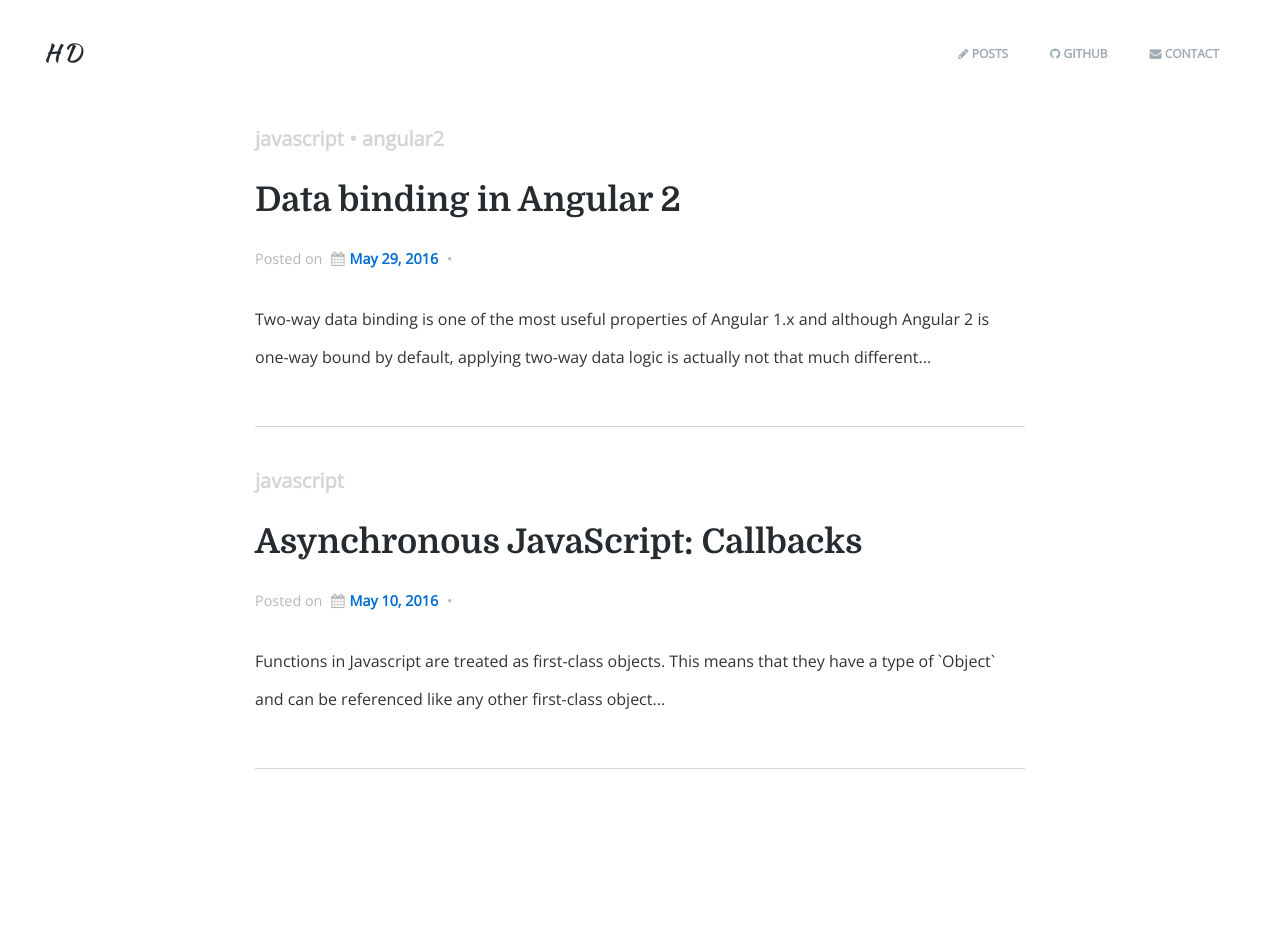
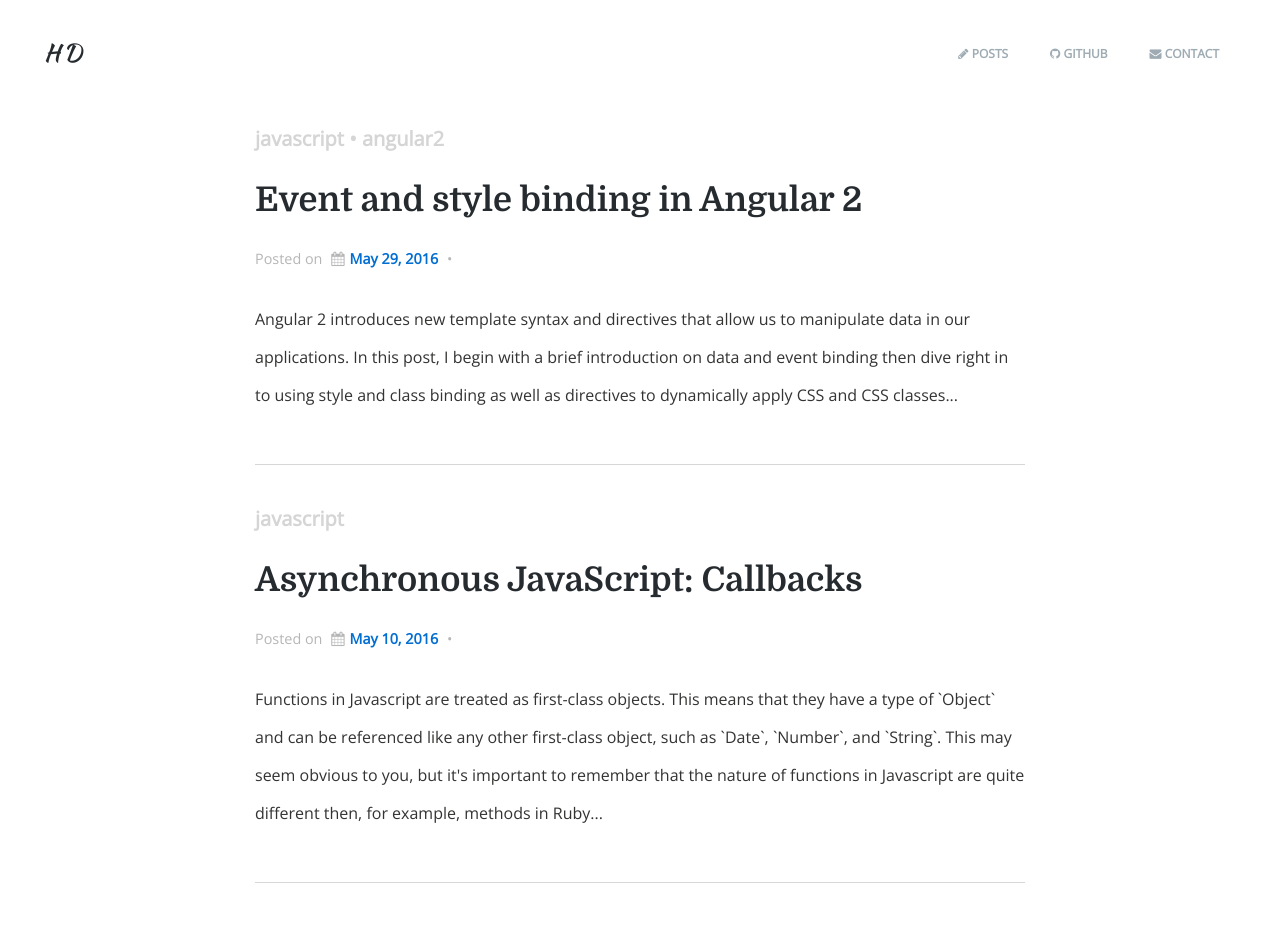
Before and after one commit to housseindjirdeh/hdjirdeh.github.io, a Jekyll site: the page built from posts.html, in a window 1280 px wide. Built offline with Jekyll 4.4.1, drawn with Linux system fonts in a browser that asks for light colours; nearby versions of some CDN libraries; comment, search, counter and statistics services are not loaded; before the commit the page ends 900 px from its top, so only the background shows below that.

Commit message:
Completed post 2

```diff
--- a/_posts/2016-05-10-asynchronous-javascript-callbacks.markdown
+++ b/_posts/2016-05-10-asynchronous-javascript-callbacks.markdown
@@ -3,7 +3,7 @@ layout: post
 title:  "Asynchronous JavaScript: Callbacks"
 date:   2016-05-10 18:36:55 -0400
 categories: javascript
-preview: Functions in Javascript are treated as first-class objects. This means that they have a type of `Object` and can be referenced like any other first-class object...
+preview: Functions in Javascript are treated as first-class objects. This means that they have a type of `Object` and can be referenced like any other first-class object, such as `Date`, `Number`, and `String`. This may seem obvious to you, but it's important to remember that the nature of functions in Javascript are quite different then, for example, methods in Ruby...
 tags:
 - javascript
 comments: true
--- a/_posts/2016-05-29-data-binding-in-angular2.markdown
+++ /dev/null
@@ -1,196 +0,0 @@
----
-layout: post
-title:  "Data binding in Angular 2"
-date:   2016-05-29 7:13:00 -0400
-categories: javascript, angular2
-preview: Two-way data binding is one of the most useful properties of Angular 1.x and although Angular 2 is one-way bound by default, applying two-way data logic is actually not that much different...
-tags:
-- javascript
-- angular2
-comments: true
-type: post
----
-
-In Angular, data binding describes the **synchronization between model and view**. This is
-
-Property Binding
-------------------
-
-Two-way Data Binding
-------------------
-Two-way data binding explains how the view updates when the model changes **and vice-versa**. This happens immediately which means that the model and view are always in-sync. In other words, you can think of the view as an instant projection of the model.
-
-![two way]({{ site.url }}/public/two_way_data_binding.png "Two Way Data Binding"){: .article-image-with-source }
-
-{:two way: .image-source}
-[Source: AngularJS Developer Guide - Data Binding](https://docs.angularjs.org/guide/databinding)
-{: two way}
-
-Lets look at a simple example of how this works.
-
-<pre>
-<code class="language-markup">
-{% raw %}<h1>{{firstname}}</h1>{% endraw %}
-Name: <input type="text" [(ngModel)]="firstname">
-</code>
-</pre>
-
-<pre>
-<code class="language-typescript">
-export class MyApp {
-  firstname: string = 'Jimmy';
-}
-</code>
-</pre>
-
-<iframe src="https://embed.plnkr.co/HpQHJ6ljGFrHy8abCPuh/"></iframe>
-
-We can see that the HTML is similar to what you would see in Angular 1.x. However, the two way binding syntax, `[(ngModel)]`, is slightly different.
-
-Just as you would expect, changing the input value changes the interpolation automatically which is evidence that the value is flowing to the model and vice-versa.
-
-Event Binding
-------------------
-Now let's add a click event to make things a little more exciting.
-
-<pre>
-<code class="language-markup">
-{% raw %}<h1>{{firstname}}</h1>{% endraw %}
-Name: <input type="text" [(ngModel)]="firstname">
-<button (click)="changeName()">Change Name</button>
-</code>
-</pre>
-
-<pre>
-<code class="language-typescript">
-export class MyApp {
-  firstname: string = 'Jimmy';
-
-  changeName() {
-    this.firstname = 'Houssein';
-  }
-}
-</code>
-</pre>
-
-<iframe src="https://embed.plnkr.co/uz7glTDWzw8D2UiyTXPG/"></iframe>
-
-Notice how the **target event** `(click)` is in parentheses. In Angular 1.x, this would have looked like  `ng-click="changeName()"`.
-
-Style Binding
-------------------
-Angular 2 allows us to conditionally add styles to an element with a few different ways, and a style binding is a simple method.
-
-<pre>
-<code class="language-markup">
-{% raw %}<h1 [style.color]="isHoussein() ? 'red': 'black'">{{firstname}}</h1>{% endraw %}
-Name: <input type="text" [(ngModel)]="firstname">
-<button (click)="changeName()">Change Name</button>
-</code>
-</pre>
-
-<pre>
-<code class="language-typescript">
-export class MyApp {
-  firstname: string = 'Jimmy';
-
-  changeName() {
-    this.firstname = 'Houssein';
-  }
-
-  isHoussein() {
-    return this.firstname === 'Houssein';
-  }
-}
-</code>
-</pre>
-
-<iframe src="http://embed.plnkr.co/Z3owwZ7QmBAa52maGwCR/"></iframe>
-
-You can see that the style binding syntax is similar to property binding, where `style` is preceded with the name of a CSS style property: `[style.color]`. Based on the conditional property, the color style property binds to the template expression, `isHoussein()`. Try changing the name to *Houssein* through the input field or by clicking the button.
-
-Now what if we wanted to set multiple inline styles? That's where the directive `ngStyle` comes in where we can have multiple style properties each connected to their own condition through a key:value object.
-
-<pre>
-<code class="language-markup">
-{% raw %}<h1 [ngStyle]="setStyles()">{{firstname}}</h1>{% endraw %}
-Name: <input type="text" [(ngModel)]="firstname">
-<button (click)="changeName()">Change Name</button>
-</code>
-</pre>
-
-<pre>
-<code class="language-typescript">
-export class App {
-  firstname: string = 'Jimmy';
-
-  changeName () {
-    this.firstname = 'Houssein';
-  }
-
-  isHoussein() {
-    return this.firstname === 'Houssein';
-  }
-
-  isDaniel() {
-    return this.firstname === 'Daniel';
-  }
-
-  setStyles() {
-    let styles = {
-      'color':  this.isHoussein() ? 'red' : 'black',
-      'font-size':  this.isDaniel() ? '4em' : '2em',
-    };
-    return styles;
-  }
-}
-</code>
-</pre>
-
-<iframe src="http://embed.plnkr.co/gnp3hK0wPweSCHHUthWF/"></iframe>
-
-Notice how we can have multiple styles each connected their condition through a key:value object.
-
-Class Binding
-------------------
-Similary to style binding, class binding allows you to add or remove classes based on variables or expressions.
-
-Here's an example of adding a conditional-based class.
-
-<pre>
-<code class="language-markup">
-{% raw %}<h1 [class.awesome]="isHoussein()">{{firstname}}</h1>{% endraw %}
-Name: <input type="text" [(ngModel)]="firstname">
-<button (click)="changeName()">Change Name</button>
-</code>
-</pre>
-
-<pre>
-<code class="language-css">
-.awesome {
-  color: red;
-}
-</code>
-</pre>
-
-<pre>
-<code class="language-typescript">
-export class MyApp {
-  firstname: string = 'Jimmy';
-
-  changeName() {
-    this.firstname = 'Houssein';
-  }
-
-  isHoussein() {
-    return this.firstname === 'Houssein';
-  }
-}
-</code>
-</pre>
-
-<iframe src="https://embed.plnkr.co/BEwduasMI8xotkJKRUsN/"></iframe>
-
-As you can see, `[class.awesome]` binds to the specific *awesome* class when the template expression, `isHoussein()`, is truthy. This happens when `firstname` is Houssein. Try changing the name through the input field or by clicking the button.
-
-Now let's see how we can use `ngClass` to add multiple classes at the same time.
--- /dev/null
+++ b/_posts/2016-05-29-event-and-style-binding-in-angular2.markdown
@@ -0,0 +1,244 @@
+---
+layout: post
+title:  "Event and style binding in Angular 2"
+date:   2016-05-29 7:13:00 -0400
+categories: javascript angular2
+preview: Angular 2 introduces new template syntax and directives that allow us to manipulate data in our applications. In this post, I begin with a brief introduction on data and event binding then dive right in to using style and class binding as well as directives to dynamically apply CSS and CSS classes...
+tags:
+- javascript
+- angular2
+comments: true
+type: post
+---
+
+Angular 2 introduces new template syntax and directives that allow us to manipulate data in our applications. In this post, I begin with a brief introduction on data and event binding then dive right in to using style and class binding as well as directives to dynamically apply CSS and CSS classes.
+
+One-way data binding
+------------------
+In Angular, data binding describes the **synchronization between model and view**. To explain this simply, assume we have a simple expression in our template.
+
+{% highlight html %}
+<h1>{% raw %}{{firstname}}{% endraw %}</h1>
+{% endhighlight %}
+
+Whenever the expression `{% raw %}{{firstname}}{% endraw %}` changes, we want the DOM to update. The processes that trigger this instant update of the DOM is known as **data binding** and **one-way** refers to the directional flow of data from model to view.
+
+Two-way data binding
+------------------
+Two-way data binding explains how the view updates when the model changes **and vice-versa**. This happens immediately which means that the model and view are always in-sync. In other words, you can think of the view as an instant projection of the model.
+
+![two way]({{ site.url }}/public/two_way_data_binding.png "Two Way Data Binding"){: .article-image-with-source }
+
+{:two way: .image-source}
+[Source: AngularJS Developer Guide - Data Binding](https://docs.angularjs.org/guide/databinding)
+{: two way}
+
+Lets look at a simple example of how this works.
+
+{% highlight html %}
+<h1>{% raw %}{{firstname}}{% endraw %}</h1>
+Name: <input type="text" [(ngModel)]="firstname">
+{% endhighlight %}
+
+{% highlight javascript %}
+export class MyApp {
+  firstname: string = 'Jimmy';
+}
+{% endhighlight %}
+
+<iframe src="https://embed.plnkr.co/HpQHJ6ljGFrHy8abCPuh/"></iframe>
+
+We can see that the HTML is similar to what you would see in Angular 1.x. However, the two way binding syntax, `[(ngModel)]`, is slightly different.
+
+Just as you would expect, changing the input value changes the interpolation `{% raw %}{{firstname}}{% endraw %}` which is evidence that the value is flowing to the model and vice-versa.
+
+Event Binding
+------------------
+Now let's add a click event to make things a little more exciting.
+
+{% highlight html %}
+<h1>{% raw %}{{firstname}}{% endraw %}</h1>
+Name: <input type="text" [(ngModel)]="firstname">
+<button (click)="changeName()">Change Name</button>
+{% endhighlight %}
+
+{% highlight javascript %}
+export class MyApp {
+  firstname: string = 'Jimmy';
+
+  changeName() {
+    this.firstname = 'Houssein';
+  }
+}
+{% endhighlight %}
+
+<iframe src="https://embed.plnkr.co/uz7glTDWzw8D2UiyTXPG/"></iframe>
+
+The syntax is simple. The **target event** `(click)` is in parentheses and the response to the event `changeName()` is to the right of it. The notation of having events within parentheses is new in Angular 2, where in Angular 1.x this would have looked like  `ng-click="changeName()"`.
+
+Style Binding
+------------------
+Angular 2 allows us to conditionally add styles to an element with a few different ways, and one of them is by **style binding**.
+
+{% highlight html %}
+{% raw %}<h1 [style.color]="isHoussein() ? 'red': 'black'">{{firstname}}</h1>{% endraw %}
+Name: <input type="text" [(ngModel)]="firstname">
+<button (click)="changeName()">Change Name</button>
+{% endhighlight %}
+
+{% highlight javascript %}
+export class MyApp {
+  firstname: string = 'Jimmy';
+
+  changeName() {
+    this.firstname = 'Houssein';
+  }
+
+  isHoussein() {
+    return this.firstname === 'Houssein';
+  }
+}
+{% endhighlight %}
+
+<iframe src="http://embed.plnkr.co/Z3owwZ7QmBAa52maGwCR/"></iframe>
+
+Again, the syntax is straightforward where `style` is preceded by the name of a CSS style property: `[style.color]`. In this example, the color style property binds to the template expression, `isHoussein()`. Try changing the name to *Houssein* through the input field or by clicking the button.
+
+Now what if we wanted to set multiple inline styles? That's where the `ngStyle` directive comes in. With this, we can have multiple style properties each connected to their own condition through a key:value object.
+
+{% highlight html %}
+{% raw %}<h1 [ngStyle]="setStyles()">{{firstname}}</h1>{% endraw %}
+Name: <input type="text" [(ngModel)]="firstname">
+<button (click)="changeName()">Change Name</button>
+{% endhighlight %}
+
+{% highlight javascript %}
+export class App {
+  firstname: string = 'Jimmy';
+
+  changeName() {
+    this.firstname = 'Houssein';
+  }
+
+  isHoussein() {
+    return this.firstname === 'Houssein';
+  }
+
+  isDaniel() {
+    return this.firstname === 'Daniel';
+  }
+
+  setStyles() {
+    let styles = {
+      'color':  this.isHoussein() ? 'red' : 'black',
+      'font-size':  this.isDaniel() ? '3em' : '2em',
+      'font-style':  this.isDaniel() || this.isHoussein() ? 'italic' : 'normal',
+    };
+    return styles;
+  }
+}
+{% endhighlight %}
+
+<iframe src="http://embed.plnkr.co/gnp3hK0wPweSCHHUthWF/"></iframe>
+
+Class Binding
+------------------
+Similar to style binding, **class binding** allows you to add or remove classes based on variables or expressions.
+
+Here's an example of adding a conditional-based class.
+
+{% highlight html %}
+{% raw %}<h1 [class.awesome]="isHoussein()">{{firstname}}</h1>{% endraw %}
+Name: <input type="text" [(ngModel)]="firstname">
+<button (click)="changeName()">Change Name</button>
+{% endhighlight %}
+
+{% highlight css %}
+.awesome {
+  color: red;
+}
+{% endhighlight %}
+
+{% highlight javascript %}
+export class MyApp {
+  firstname: string = 'Jimmy';
+
+  changeName() {
+    this.firstname = 'Houssein';
+  }
+
+  isHoussein() {
+    return this.firstname === 'Houssein';
+  }
+}
+{% endhighlight %}
+
+<iframe src="https://embed.plnkr.co/BEwduasMI8xotkJKRUsN/"></iframe>
+
+As you can see, `[class.awesome]` binds to the specific `.awesome` class when the template expression, `isHoussein()`, is truthy.
+
+Now let's see how we can use the `ngClass` directive to add multiple classes at the same time.
+
+{% highlight html %}
+{% raw %}<h1 [ngClass]="setClasses()">{{firstname}}</h1>{% endraw %}
+Name: <input type="text" [(ngModel)]="firstname">
+<button (click)="changeName()">Change Name</button>
+{% endhighlight %}
+
+{% highlight css %}
+.italic {
+  font-style: italic;
+}
+
+.awesome {
+  color: red;
+}
+
+.move {
+  position: relative;
+  animation:move 1s infinite;
+  animation-duration: 3s;
+}
+
+@keyframes move {
+    0%   {left:0px;}
+    50%  {left:200px;}
+    100% {left:0px;}
+}
+{% endhighlight %}
+
+{% highlight javascript %}
+export class App {
+  firstname: string = 'Jimmy';
+  alternate: boolean = false;
+
+  changeName() {
+    this.firstname = this.alternate ? 'Daniel' : 'Houssein';
+    this.alternate = !this.alternate;
+  }
+
+  isHoussein() {
+    return this.firstname === 'Houssein';
+  }
+
+  isDaniel() {
+    return this.firstname === 'Daniel';
+  }
+
+  setClasses() {
+    let classes =  {
+      awesome: this.isHoussein();
+      move: this.isDaniel();
+      italic: this.isHoussein() || this.isDaniel();
+    }
+    return classes;
+  }
+}
+{% endhighlight %}
+
+<iframe src="https://embed.plnkr.co/TgDG2YCvG53XcOTzJ6VX/"></iframe>
+
+Wrapping things up
+------------------
+In this post, I covered the basics of one-way and two-way data binding as well as showed how you can manipulate style properties and classes with a few different ways. Hope it proved useful and stay tuned for my next post on Angular 2 <i class="fa fa-smile-o" aria-hidden="true"></i>
+.
--- a/_sass/_layout.scss
+++ b/_sass/_layout.scss
@@ -435,7 +435,7 @@
 .post-content {
     margin-bottom: 2*$spacing-unit;
     h2 {
-        margin-top: 2*$spacing-unit;
+        margin-top: 1.3*$spacing-unit;
         font-size: 32px;
         @include media-query($on-laptop) {
             font-size: 32px;
```
